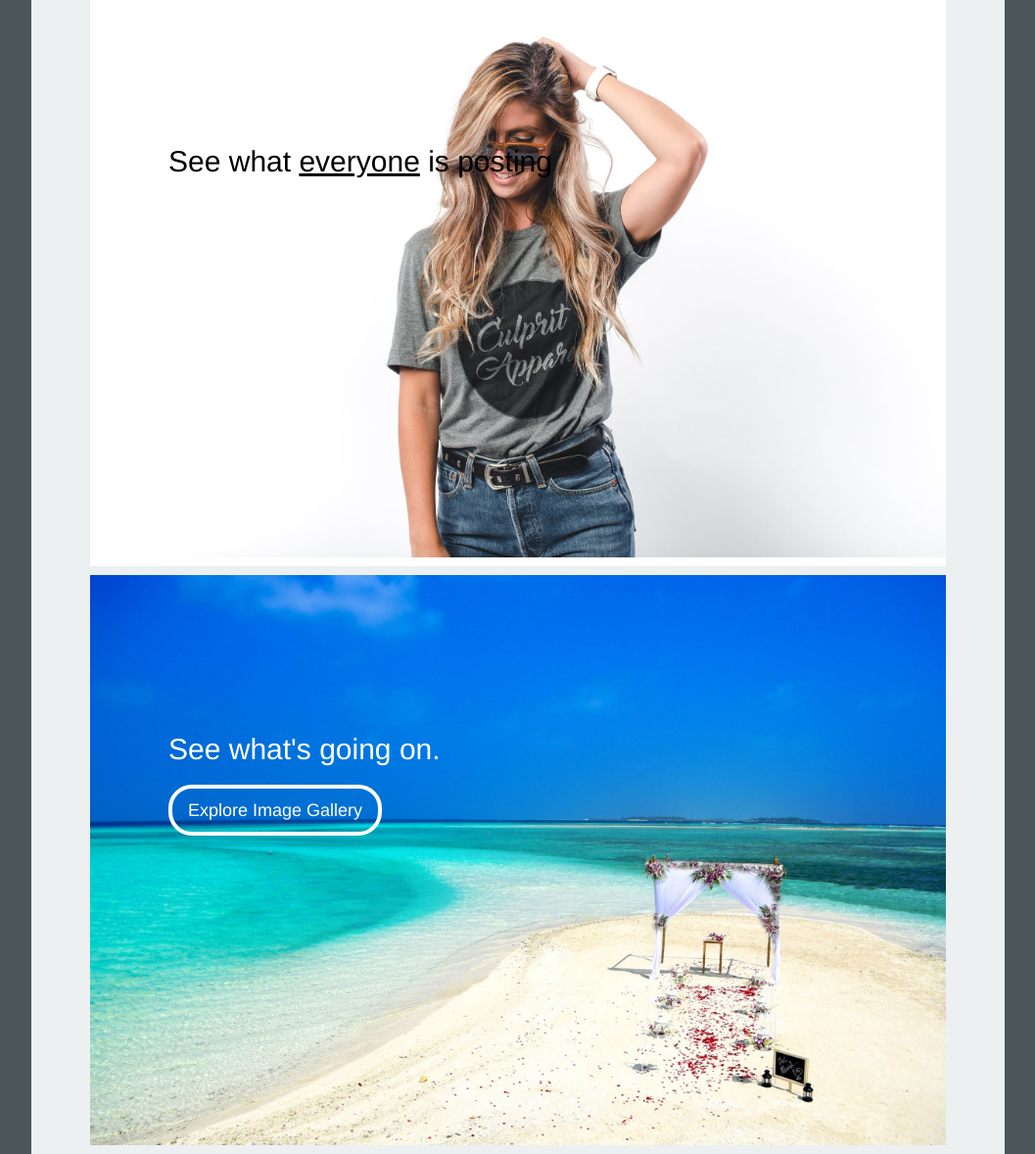
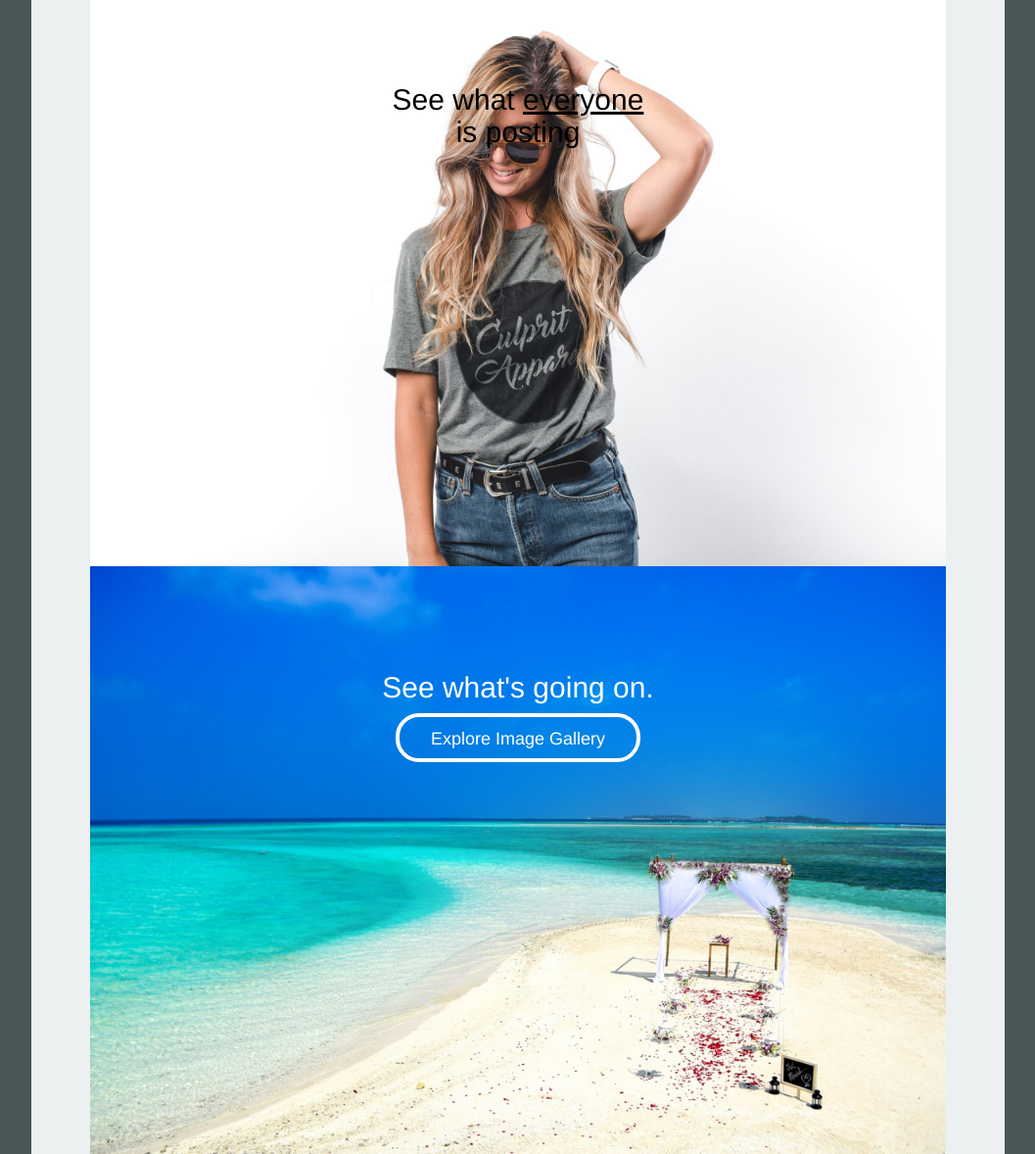
Before and after one commit to SSelke/image-gallary, a plain HTML site: page about.html in a window 1280 px wide. Shown: the part 1340-2518 px from the top of the page at 98% size, without its empty margins (111-1168 px from the left). Drawn offline with nearby package versions, Linux system fonts and the light colour scheme.

Commit message:
Updated reponsivness
Page would break at mobile size, updated to fit all screens

```diff
--- a/about.html
+++ b/about.html
@@ -37,7 +37,7 @@
 			<div class="col-lg-12">
   				<div class="intro">
 	    				<section>
-	    					<div class="content">
+	    					<div class="content mobile">
 		    					<h1 class="intro-header">The Gallery is</h1>
 		    					<h2 class="intro-header">how people exress themselves. See people like nevert before as if you were in thier shoes.</h2>
 	    					</div>
@@ -47,7 +47,7 @@
 			<div class="col-lg-12">
     				<div class="users">
     					<section>
-    						<div class="content">
+    						<div class="content mobile">
     							<h1 class="users-header">When it happens</h1>
 							<h2 class="users-header">It happens on the Image Gallery</h2>
     						</div>
@@ -57,8 +57,8 @@
 			<div class="col-lg-12">
     				<div class="posts">
     					<section>
-    						<div class="content">
-	    						<h1 class="posts-header">See what <span>everyone</span> is posting</h1>
+    						<div class="content mobile">
+	    						<h1 class="posts-header">See what <span>everyone</span><br> is posting</h1>
 	    					</div>
     					</section>
     				</div>
@@ -66,7 +66,7 @@
 			<div class="col-lg-12">
     				<div class="explore">
     					<section>
-    						<div class="content">
+    						<div class="content mobile">
 	    						<h1>See what's going on.</h1>
 	    						<a href="index.html"><button class="btn btn-lg explore-button">Explore Image Gallery</button></a>
 	    					</div>
--- a/css/about.css
+++ b/css/about.css
@@ -23,11 +23,11 @@ h1, h2 {
 }
 
 .container h1 {
-	font-size: 30px;
+	font-size: 5vw;
 }
 
 .container h2 {
-	font-size: 60px;
+	font-size: 6vw;
 }
 
 .container {
@@ -47,6 +47,8 @@ h1, h2 {
 }
 
 .intro-header {
+	margin: auto;
+     width: 100%;
 	text-align: center;
 	padding: 0;
 }
@@ -54,7 +56,7 @@ h1, h2 {
 .users {
 	background: #4b5658;
 	background-image: url(../img/man.jpeg);
-	background-size: 100%;
+	background-size: cover;
 	background-position: center;
 	background-repeat: no-repeat;
 	width: 100%;
@@ -73,7 +75,9 @@ h1, h2 {
 .posts {
 	background: white;
 	background-image: url(../img/girl.jpeg);
-	background-size: 100%;
+	background-position-x: 50%;
+	background-position-y: 50%;
+	background-size: cover;
 	background-position: center;
 	background-repeat: no-repeat;
 	width: 100%;
@@ -91,7 +95,7 @@ h1, h2 {
 
 .explore {
 	background-image: url(../img/explore.jpeg);
-	background-size: 100%;
+	background-size: cover;
 	background-position: center;
 	background-repeat: no-repeat;
 	width: 100%;
@@ -127,9 +131,54 @@ h1, h2 {
 
 .content {
 	position: absolute;
+	padding: 10%;
 	width: 100%;
-	height: 50%;
+	height: 100%;
     top: 50%;
     left: 50%;
     transform: translate(-50%, -50%);
 }
+
+@media only screen and (max-width: 1320px) {
+    h1 {
+    	color: white;
+		padding-left: 0;
+		text-align: center;
+    }
+
+    .explore-button {
+    	text-align: center;
+    	position: absolute;
+    	margin: 150px auto auto auto;
+    	top: 0;
+     	right: 0;
+    	bottom: 0;
+    	left: 0;
+    	width: 250px;
+    	height: 50px;
+    }
+
+    .intro section {
+    	height: 600px;
+    }
+}
+
+@media only screen and (min-width: 900px) {
+    .container h1 {
+		font-size: 30px;
+	}
+
+	.container h2 {
+		font-size: 50px;
+	}
+}
+
+@media only screen and (min-width: 1320px) {
+    .container h1 {
+		font-size: 50px;
+	}
+
+	.container h2 {
+		font-size: 70px;
+	}
+}
```
